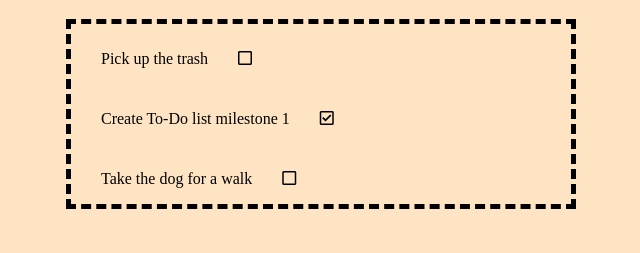
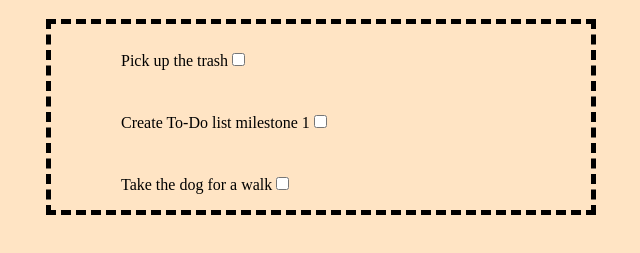
Before and after one commit to Greg0109/to-do-js, a website built with webpack: page src/index.html in a window 1280 px wide. Shown: the part 61-314 px from the top of the page, without its empty margins (319-959 px from the left). Built offline with nearby package versions, Linux system fonts and the light colour scheme.

Commit message:
changed to html list instead of div, use checkbox

```diff
--- a/src/index.html
+++ b/src/index.html
@@ -9,9 +9,9 @@
 <body>
     <h1 class="title">To-Do List</h1>
     <div class="mainapp">
-        <div id="todo-list">
+        <ul id="todo-list">
 
-        </div>
+        </ul>
     </div>
 </body>
 </html>
--- a/src/index.js
+++ b/src/index.js
@@ -23,20 +23,24 @@ function todolist() {
   element.classList.add('todolist');
 
   todoarray.forEach((todoitem) => {
-    const item = document.createElement('div');
+    const item = document.createElement('li');
     item.classList.add('todo-item');
     const title = document.createElement('p');
     title.classList.add('todo-title');
     title.textContent = todoitem.description;
     if (todoitem.completed) {
-      const completed = document.createElement('i');
-      completed.classList.add('far');
-      completed.classList.add('fa-check-square');
+      const completed = document.createElement('input');
+      completed.type = "checkbox";
+      completed.name = "completed";
+      completed.value = "value";
+      completed.id = "id";
       title.appendChild(completed);
     } else {
-      const completed = document.createElement('i');
-      completed.classList.add('far');
-      completed.classList.add('fa-square');
+      const completed = document.createElement('input');
+      completed.type = "checkbox";
+      completed.name = "completed";
+      completed.value = "value";
+      completed.id = "id";
       title.appendChild(completed);
     }
     item.appendChild(title);
```
